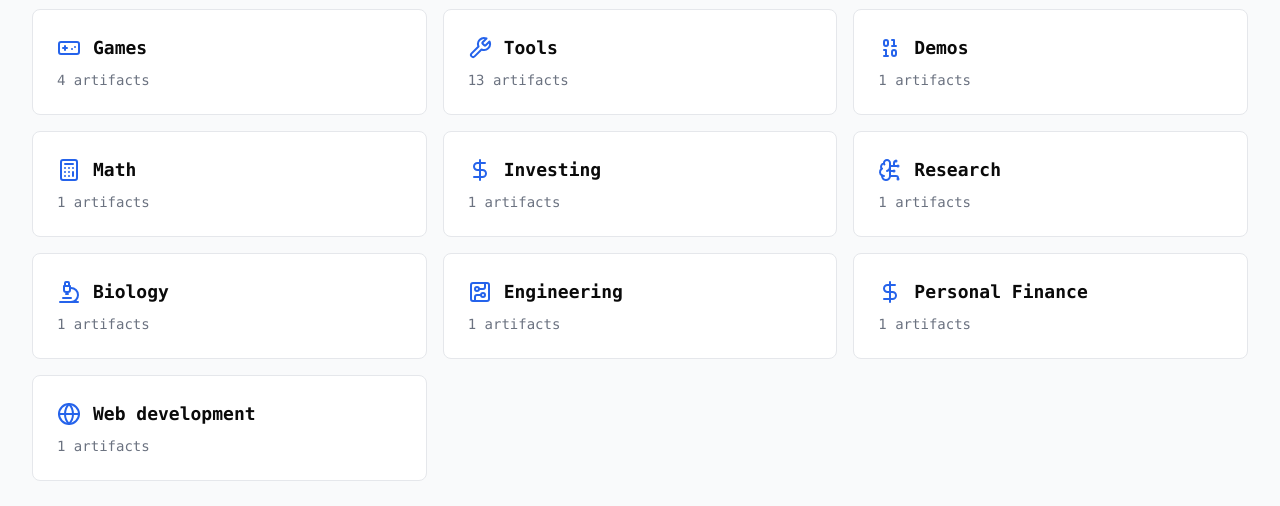
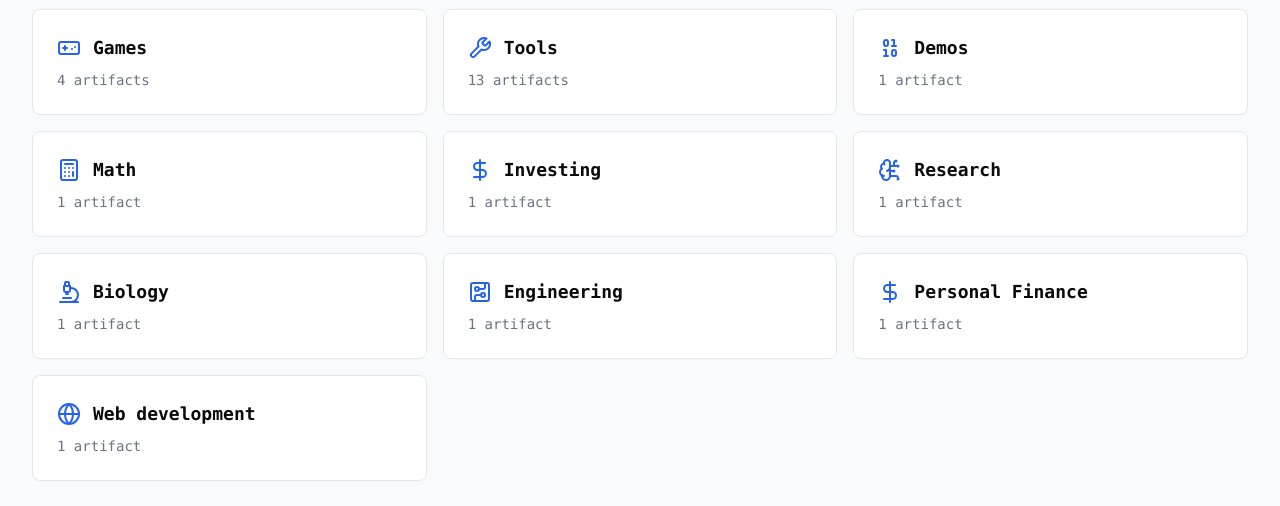
Before and after one commit to hinke/curator, a Next.js app: page / in a window 1280 px wide. Shown: the part 148-654 px from the top of the page. Built offline with nearby package versions, Linux system fonts and the light colour scheme.

Commit message:
Pluralizing

```diff
--- a/src/app/page.tsx
+++ b/src/app/page.tsx
@@ -58,7 +58,9 @@ export default function HomePage() {
 
       <main className="max-w-7xl mx-auto px-4 py-12 sm:px-6 lg:px-8">
         <div className="grid grid-cols-1 gap-4 sm:grid-cols-2 lg:grid-cols-3">
-          {tags.map((tag) => (
+          {tags.map((tag) => {
+            const artifactCount = artifacts.filter(a => a.tag === tag).length;
+            return (
               <Link
                 key={tag}
                 href={`/tag/${toSlug(tag)}`}
@@ -74,11 +76,12 @@ export default function HomePage() {
                     </h2>
                   </div>
                   <p className="mt-2 text-sm text-gray-500 font-mono">
-                  {artifacts.filter(a => a.tag === tag).length} artifacts
+                    {artifactCount} artifact{artifactCount !== 1 ? 's' : ''}
                   </p>
                 </div>
               </Link>
-          ))}
+            );
+          })}
         </div>
       </main>
     </div>
--- a/src/app/tag/[slug]/page.tsx
+++ b/src/app/tag/[slug]/page.tsx
@@ -53,9 +53,8 @@ const getArtifacts = async (tagSlug: string): Promise<Artifact[]> => {
 async function TagArtifactsPage({ params }: Props) {
   const { slug } = await params;
   const matchingArtifacts = await getArtifacts(slug);
-
-  // Get the original tag name from the first artifact, or fallback to the slug
   const tagName = matchingArtifacts[0]?.tag || slug.replace(/-/g, ' ');
+  const artifactCount = matchingArtifacts.length;
 
   return (
     <div className="min-h-screen bg-gray-50">
@@ -74,7 +73,7 @@ async function TagArtifactsPage({ params }: Props) {
                 {tagName}
               </h1>
               <p className="mt-1 text-sm text-gray-500 font-mono">
-                Exploring {matchingArtifacts.length} {tagName.toLowerCase()} artifacts
+                Exploring {tagName.toLowerCase()} artifacts
               </p>
             </div>
           </div>
```
Lines whose indentation alone changed are shown as unchanged.
